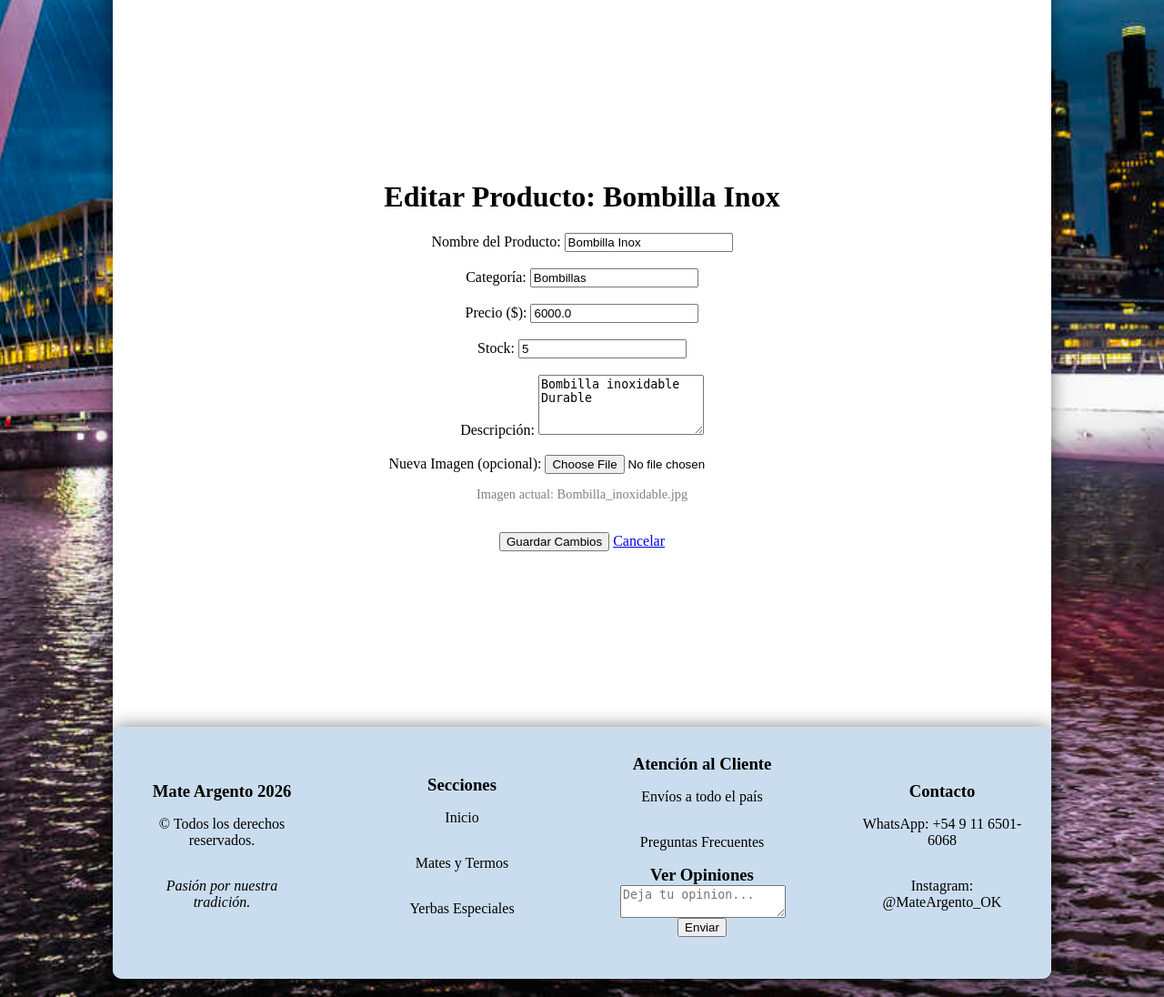
After one commit to ruben15456326/Mate-Argento, a Flask app: page /admin/editar/8 in a window 1280 px wide. The commit adds this page. Shown: the part 394-1490 px from the top of the page at 91% size. Run offline with Flask 3, Linux system fonts and the light colour scheme.

Commit message:
Agregue pantalla para editar productos ya creados, y modifique aspecto visual

```diff
--- a/tp viernes/app.py
+++ b/tp viernes/app.py
@@ -77,6 +77,32 @@ class Producto(db.Model):
         return f"<Producto: {self.nombre}>"
 
              #Clase Opinion para armar el modelo en el que se van a guardar los datos en el .db
+
+    @app.route('/admin/editar/<int:id>', methods=['GET', 'POST'])
+    def editar_producto(id):
+        # Buscamos el producto por ID (no usa classmethod porque SQLAlchemy ya busca por la clave primaria)
+        producto = Producto.query.get_or_404(id)
+
+        if request.method == 'POST':
+            # Tomamos los datos del formulario y los asignamos directo al objeto
+            producto.nombre = request.form['nombre']
+            producto.categoria = request.form['categoria']
+            producto.precio = float(request.form['precio'])
+            producto.descripcion = request.form['descripcion']
+            producto.stock = int(request.form['stock'])
+
+            # Manejo de la foto por si sube una nueva
+            foto = request.files.get('imagen')
+            if foto and foto.filename != '':
+                producto.imagen = foto.filename
+                foto.save(f"static/img/{foto.filename}")
+
+            # Guardamos los cambios de este producto en la base de datos
+            db.session.commit()
+
+            return redirect(url_for('inicio'))
+
+        return render_template('editar.html', producto=producto)
 
 class Opinion(db.Model):
     id = db.Column(db.Integer, primary_key=True) #Esto hace que el cerebro los vuelva unicos y los va colocando 1,2,3.
--- /dev/null
+++ b/tp viernes/templates/editar.html
@@ -0,0 +1,51 @@
+<head>
+    <link rel="shortcut icon" href="{{ url_for('static', filename='img/logo.jpeg') }}">
+    <title>Mate Argento - Editar</title>
+    <link rel="stylesheet" href="{{ url_for('static', filename='estilos.css') }}">
+    <link rel="stylesheet" href="https://cdnjs.cloudflare.com/ajax/libs/font-awesome/6.0.0/css/all.min.css">
+</head>
+<body>
+
+<div class="contenedor">
+
+    {% extends 'base.html' %}
+    {% block content %}
+
+    <div class="todo-centrado">
+
+
+        <h1>Editar Producto: {{ producto.nombre }}</h1>
+        <form action="{{ url_for('editar_producto', id=producto.id) }}" method="POST" enctype="multipart/form-data">
+            <label for="nombre">Nombre del Producto:</label>
+            <input type="text" id="nombre" name="nombre" value="{{ producto.nombre }}" required>
+            <br><br>
+
+            <label for="categoria">Categoría:</label>
+            <input type="text" id="categoria" name="categoria" value="{{ producto.categoria }}">
+            <br><br>
+
+            <label for="precio">Precio ($):</label>
+            <input type="number" id="precio" name="precio" step="0.01" value="{{ producto.precio }}" required>
+            <br><br>
+
+            <label for="stock">Stock:</label>
+            <input type="number" id="stock" name="stock" value="{{ producto.stock }}" required>
+            <br><br>
+
+            <label for="descripcion">Descripción:</label>
+            <textarea id="descripcion" name="descripcion" rows="4">{{ producto.descripcion }}</textarea>
+            <br><br>
+
+            <label for="imagen">Nueva Imagen (opcional):</label>
+            <input type="file" id="imagen" name="imagen" accept="image/*">
+            <p style="font-size: 0.9em; color: gray;">Imagen actual: {{ producto.imagen }}</p>
+            <br>
+
+            <button type="submit">Guardar Cambios</button>
+            <a href="{{ url_for('inicio') }}">Cancelar</a>
+        </form>
+    </div>
+    {% endblock %}
+</div>
+</body>
+</html>
--- a/tp viernes/templates/opiniones.html
+++ b/tp viernes/templates/opiniones.html
@@ -22,7 +22,9 @@
                 </div>
             {% else %}
                 <p>No hay productos en esta categoría todavía.</p>
-            {% endfor %} {% endblock %}
+            {% endfor %}
         </div>
+        <br><br><br>
+        {% endblock %}
     </div>
 </body>
```
Also changed, not shown: tp viernes/templates/detalle.html (+10 -2 lines), tp viernes/templates/inicio.html (+12 -28 lines), tp viernes/templates/productos.html (+3 -11 lines), tp viernes/mate_argento.db, tp viernes/static/estilos.css (line endings or trailing spaces).
